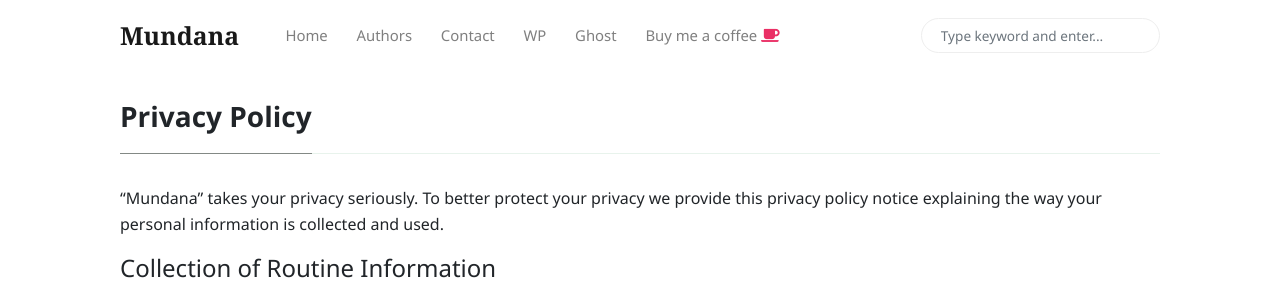
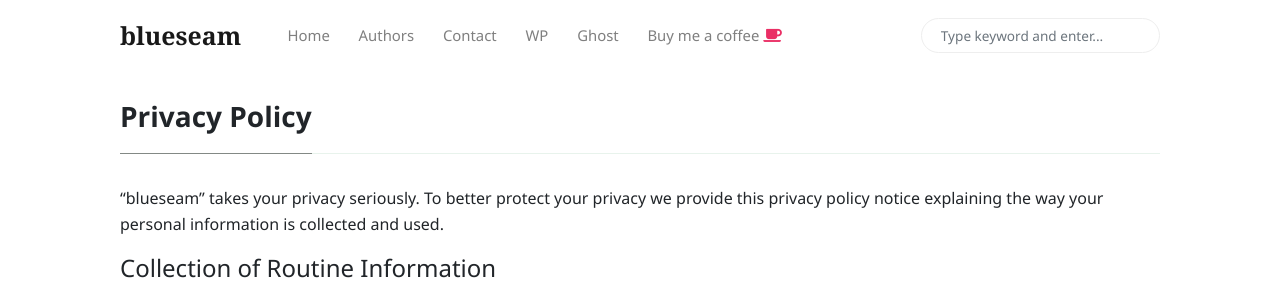
Before and after one commit to blueseam/blueseam.github.io, a Jekyll site: the page built from _pages/privacy-policy.md, in a window 1280 px wide and 1279 px high. Shown: the top 293 px of the window. Built offline with Jekyll 4.4.1, drawn with Linux system fonts in a browser that asks for light colours; nearby versions of some CDN libraries.

Commit message:
update config

```diff
--- a/_config.yml
+++ b/_config.yml
@@ -1,12 +1,12 @@
 # Site
-name: 'Mundana'
-description: 'Mundana is a free Jekyll theme for awesome people like you, Medium like.'
+name: 'blueseam'
+description: 'Test blog of blueseam'
 logo: 'assets/images/logo.png'
 favicon: 'assets/images/favicon.ico'
-baseurl: '/mundana-theme-jekyll'
+baseurl: '/'
 disqus: 'demowebsite'
-email: 'wowthemesnet@gmail.com'
-mailchimp-list: 'https://wowthemes.us11.list-manage.com/subscribe/post?u=8aeb20a530e124561927d3bd8&amp;id=8c3d2d214b'
+email: 'blueseam@gmail.com'
+mailchimp-list: ''
 
 include: ["_pages"]
 permalink: /:title/
```
